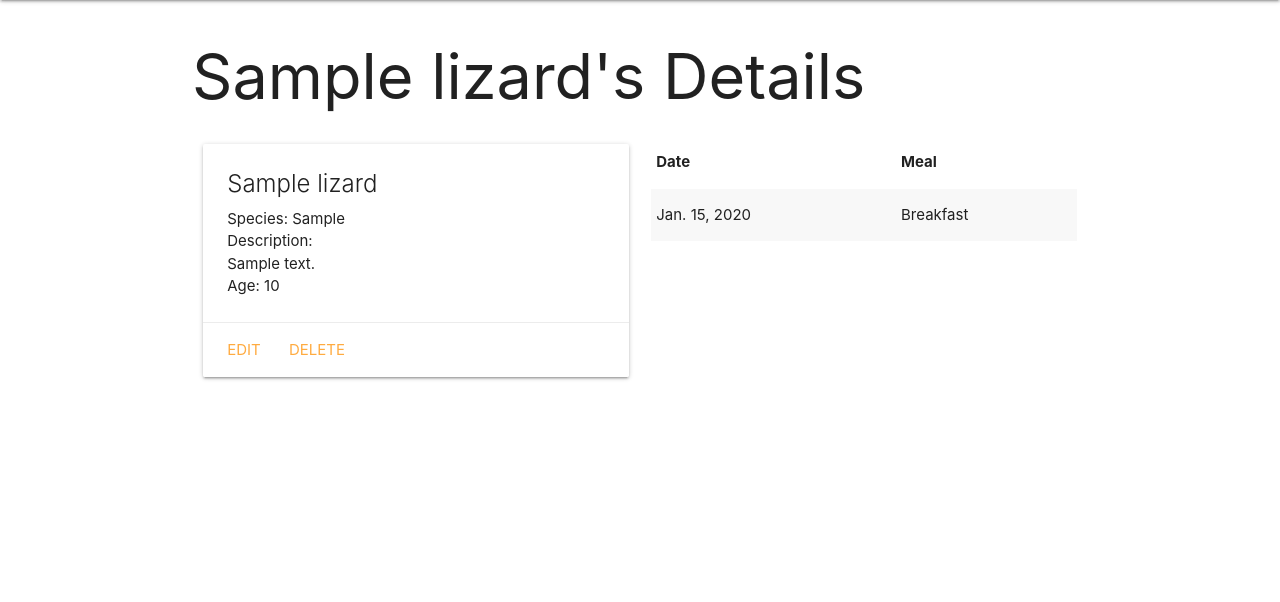
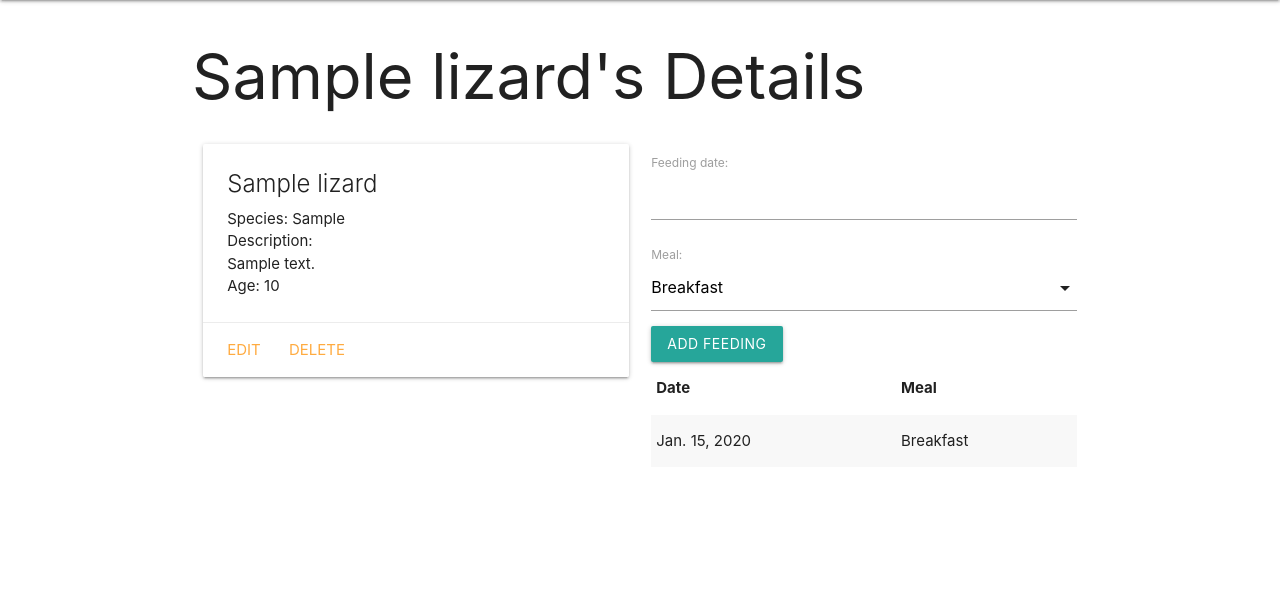
Before and after one commit to laurencmendoza/lizardcollector, a Django app: page /lizards/1/ in a window 1280 px wide. Shown: the part 64-666 px from the top of the page. Run offline with Django 4.2, Linux system fonts and the light colour scheme; tables that the repository leaves empty hold one stand-in row (values such as "Sample post").

Commit message:
add form for adding a feeding

```diff
--- /dev/null
+++ b/main_app/forms.py
@@ -0,0 +1,7 @@
+from django.forms import ModelForm
+from .models import Feeding
+
+class FeedingForm(ModelForm):
+    class Meta:
+        model = Feeding
+        fields = ['date', 'meal']
--- a/main_app/templates/base.html
+++ b/main_app/templates/base.html
@@ -9,6 +9,7 @@
     <title>Lizard Collector</title>
     <link rel="stylesheet" href="https://cdnjs.cloudflare.com/ajax/libs/materialize/1.0.0/css/materialize.min.css">
     <link rel="stylesheet" href="{% static 'css/style.css' %}">
+    <script src="https://cdnjs.cloudflare.com/ajax/libs/materialize/1.0.0/js/materialize.min.js"></script>
 </head>
 <body>
     <header class="navbar-fixed">
--- a/main_app/templates/lizards/detail.html
+++ b/main_app/templates/lizards/detail.html
@@ -19,6 +19,12 @@
         </div>
     </div>
     <div class="col s6">
+        <form method="POST">
+            {% csrf_token %}
+            <!-- Render the inputs -->
+            {{ feeding_form.as_p }}
+            <input type="submit" class="btn" value="Add Feeding">
+        </form>
         <table class="striped">
         <thead>
             <tr><th>Date</th><th>Meal</th></tr>
@@ -34,4 +40,17 @@
         </table>
     </div>
 </div>
+
+<script>
+    const dateEl = document.getElementById('id_date')
+    M.Datepicker.init(dateEl, {
+        format: 'yyyy-mm-dd',
+        defaultDate: new Date(),
+        setDefaultDate: false,
+        autoClose: true
+    })
+
+    const selectEl = document.getElementById('id_meal')
+    M.FormSelect.init(selectEl)
+</script>
 {% endblock %}
--- a/main_app/views.py
+++ b/main_app/views.py
@@ -1,6 +1,7 @@
 from django.shortcuts import render
 from django.views.generic.edit import CreateView, UpdateView, DeleteView
 from .models import Lizard
+from .forms import FeedingForm
 
 # Create your views here.
 def home(request):
@@ -17,8 +18,10 @@ def lizards_index(request):
 
 def lizards_detail(request, lizard_id):
     lizard = Lizard.objects.get(id=lizard_id)
+    feeding_form = FeedingForm()
     return render(request, 'lizards/detail.html', {
-        'lizard': lizard
+        'lizard': lizard,
+        'feeding_form': feeding_form
     })
 
 class LizardCreate(CreateView):
```
